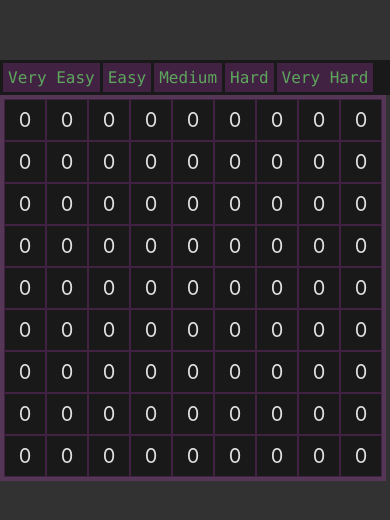
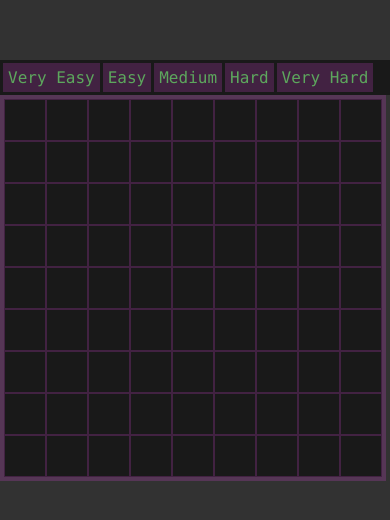
Before and after one commit to apelz92/sudoku-expo, a React Native app: screen / in a window 390 px wide. Shown: the part 152-672 px from the top of the page. Built offline with nearby package versions, Linux system fonts and the light colour scheme.

Commit message:
- functionality for handling the props - saving values in grid object - implemented simple arrow key navigation

```diff
--- a/src/components/sudoku/Cell.tsx
+++ b/src/components/sudoku/Cell.tsx
@@ -1,19 +1,76 @@
 import {TextInput} from "react-native";
+import {useState, RefObject} from "react";
 
 type CellProps = {
+    id: string
     row: number
     column: number
     index: number
     value: number
-    difficulty: number
+    grid: gridItem[]
+    refs: RefObject<TextInput>[];
+    handleFocus?: () => void
+    handleBlur?: () => void
+    handleKeyPress?: () => void
+}
+
+interface gridItem {
+    index: number;
+    row: number;
+    column: number;
+    value: string;
 }
 
 export default function Cell(props: CellProps) {
+    const [grid] = useState(props.grid)
+    const initialValue = ""
+    const [value, setValue] = useState(initialValue)
+    function handleFocus(e: any) {
+        e.preventDefault()
+    }
+    function handleKeyPress(e: any) {
+        const arrowKeys = ["ArrowLeft", "ArrowRight", "ArrowUp", "ArrowDown"];
+        if (/[1-9]/.test(e.code)) {
+            setValue(e.key)
+            grid[props.index].value = e.key.toString()
+        } else if (arrowKeys.includes(e.code)) {
+            let targetIndex = props.index;
+            if (e.code === "ArrowLeft") targetIndex = props.index > 0 ? props.index - 1 : props.refs.length - 1;
+            if (e.code === "ArrowRight") targetIndex = (props.index + 1) % props.refs.length;
+            if (e.code === "ArrowUp") {
+                if (props.index - 9 >= 0) {
+                    targetIndex = props.index - 9;
+                } else {
+                    const bottomRowIndex = (9 - 1) * 9 + props.index % 9;
+                    targetIndex = props.index % 9 > 0 ? bottomRowIndex - 1 : bottomRowIndex + 8;
+                }
+            }
+            if (e.code === "ArrowDown") {
+                if (props.index + 9 < props.refs.length) {
+                    targetIndex = props.index + 9;
+                } else {
+                    const columnIndex = props.index % 9;
+                    targetIndex = columnIndex < 9 - 1 ? columnIndex + 1 : columnIndex - 8;
+                }
+            }
+            props.refs[targetIndex]?.current?.focus();
+        } else if (e.code === "Delete" || e.code === "Backspace") {
+            setValue(" ")
+            grid[props.index].value = "";
+        } else if (e.code === "KeyL") {
+            console.log(props)
+        }
+        else {
+            e.preventDefault()
+        }
+    }
     return (
         <TextInput
-            id={"cell" + props.row + props.column}
-            value={props.value.toString()}
-            placeholder={"["+props.row+"]"+"["+props.column+"]"}>
+            id={props.id}
+            value={value.toString()}
+            ref={props.refs[props.index]}
+            onFocus={handleFocus}
+            onKeyPress={handleKeyPress}>
         </TextInput>
     )
 }
--- a/src/components/sudoku/DifficultyBar.tsx
+++ b/src/components/sudoku/DifficultyBar.tsx
@@ -2,7 +2,6 @@ type DifficultyProps = {
     difficulty: number
     onClick?: () => void
 }
-
 
 export default function DifficultyBar(props: DifficultyProps) {
     return (
--- a/src/components/sudoku/Sudoku.tsx
+++ b/src/components/sudoku/Sudoku.tsx
@@ -1,5 +1,5 @@
-import {View} from "react-native";
-import React from "react";
+import {TextInput, View} from "react-native";
+import React, {useRef, useState} from "react";
 import Cell from "./Cell";
 import DifficultyBar from "./DifficultyBar";
 
@@ -13,8 +13,9 @@ type SudokuProps = {
 }
 
 export default function Sudoku(props: SudokuProps) {
-
     const puzzle = initBoard()
+    const [grid, setGrid] = useState(props.grid)
+    const refs = Array.from({ length: puzzle.length }, () => useRef<TextInput>(null));
 
     function onCreate() {
         return (
@@ -24,7 +25,7 @@ export default function Sudoku(props: SudokuProps) {
                     {puzzle.map((cell: any) => (
                             <div key={cell.index}
                                  className={"cell cell" + cell.index + " row" + cell.row + " col" + cell.column}>
-                                <Cell {...cell} />
+                                <Cell {...cell} grid={puzzle} id={"cell" + cell.index} refs={refs} />
                             </div>
                         )
                     )}
@@ -42,12 +43,11 @@ export default function Sudoku(props: SudokuProps) {
                     index: index,
                     row: row,
                     column: column,
-                    value: "0"
+                    value: ""
                 }
                 index++;
             }
         }
-        console.log(cells);
         return (
             cells
         );
--- /dev/null
+++ b/src/utils/sudoku.ts
@@ -0,0 +1 @@
+// dummy for sudoku logic
--- a/styles.css
+++ b/styles.css
@@ -1,6 +1,8 @@
 :root {
     --background: rgb(50, 50, 50);
     --cell-background: rgb(25, 25, 25);
+    --cell-hover: rgb(48, 48, 48);
+    --cell-active: rgb(78, 78, 78);
     --font-color: rgb(225, 225, 225);
     --foreground: rgba(230, 69, 228, 0.2);
     --cell-size: 40px;
@@ -33,10 +35,12 @@ input {
     align-items: center;
     justify-content: center;
     width: calc(var(--cell-size) - 2px);
+    height: calc(var(--cell-size) - 2px);
     position: relative;
     text-align: center;
     font-size: var(--fontsize) !important;
     color: var(--font-color);
+    cursor: default;
 }
 
 .difficulty-bar {
@@ -57,6 +61,7 @@ input {
     background: var(--foreground);
     border: 3px solid var(--cell-background);
     border-right: 0;
+    cursor: default;
 }
 
 .sudoku {
@@ -64,6 +69,8 @@ input {
     flex-flow: row wrap;
     width: calc((var(--cell-size) + 2px) * 9);
     border: solid 4px var(--foreground);
+    cursor: default;
+    caret-color: rgba(0, 0, 0, 0);
 }
 
 .cell {
@@ -77,3 +84,11 @@ input {
     text-align: center;
     background: var(--cell-background);
 }
+
+.cell:hover {
+    background: var(--cell-hover);
+}
+
+.cell input:focus {
+    background: var(--cell-active);
+}
```
